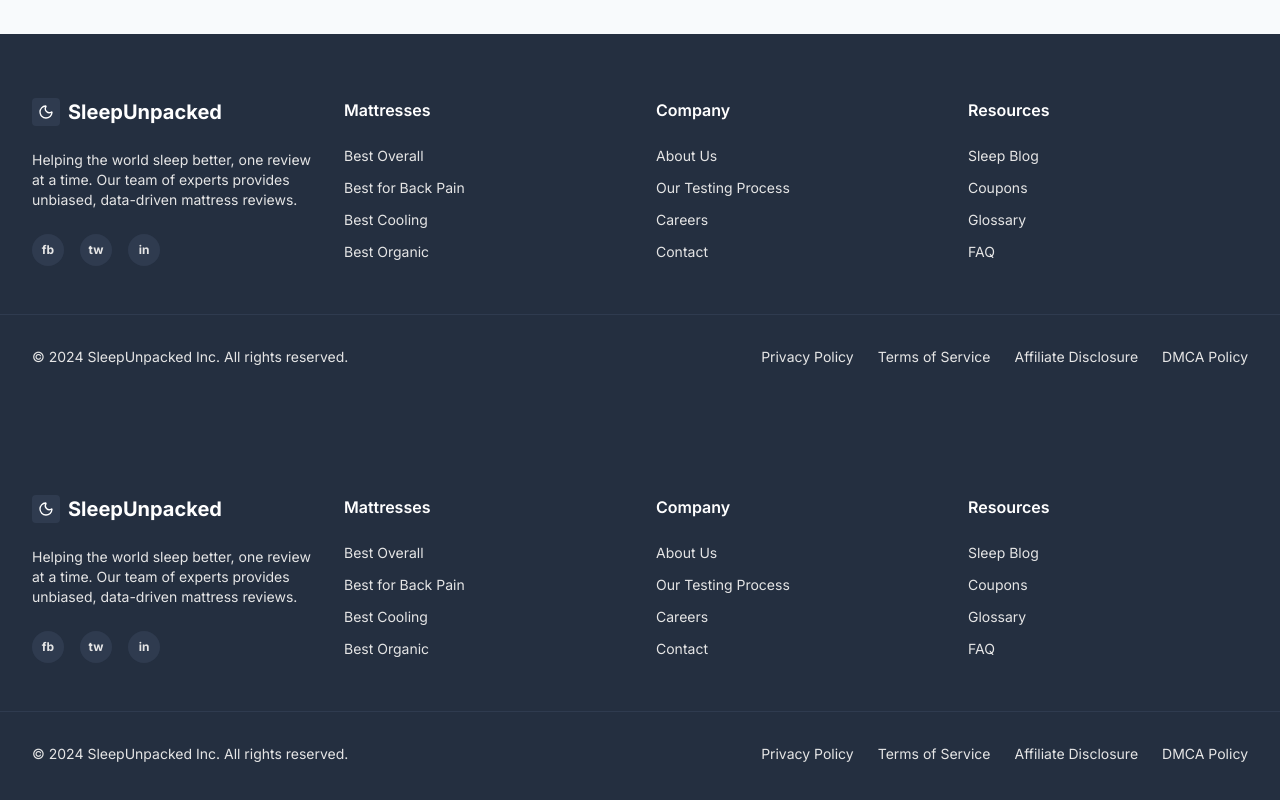
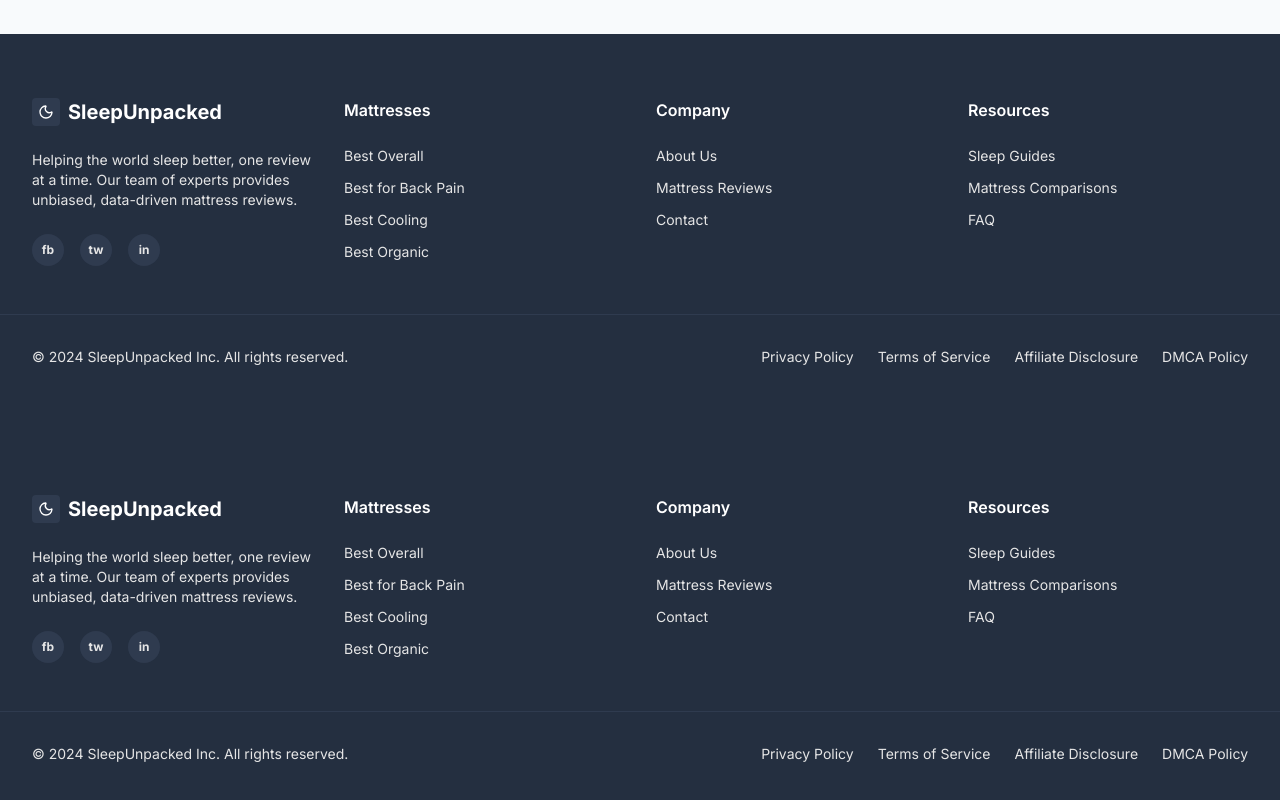
Before and after one commit to wyche128/sleep-unpacked, a Next.js app: page /faqs/memory-foam-vs-latex in a window 1280 px wide. Shown: the part 3442-4242 px from the top of the page. Built offline with nearby package versions, Linux system fonts and the light colour scheme.

Commit message:
Update footer links and policy page contact links

```diff
--- a/src/app/dmca-policy/page.jsx
+++ b/src/app/dmca-policy/page.jsx
@@ -1,5 +1,6 @@
 import React from 'react';
 import Header from '../../components/Header';
+import Link from 'next/link';
 
 export const metadata = {
     title: 'DMCA Policy | Sleep Unpacked',
@@ -32,7 +33,7 @@ export default function DmcaPolicyPage() {
                             Title 17 USC §512(f) provides civil damage penalties, including costs and attorney fees, against any person who knowingly and materially misrepresents certain information in a notification of infringement under 17 USC §512(c)(3).
                         </p>
                         <p>
-                            Send all takedown notices through our Contact page. Please send by email for prompt attention.
+                            Send all takedown notices through our <Link href="/about#contact" className="text-indigo-600 hover:underline">Contact page</Link>. Please send by email for prompt attention.
                         </p>
                         <p>
                             Please note that we may share the identity and information in any copyright infringement claim we receive with the alleged infringer. In submitting a claim, you understand accept and agree that your identity and claim may be communicated to the alleged infringer.
@@ -47,7 +48,7 @@ export default function DmcaPolicyPage() {
                             <li>A description of the material that has been taken down and the original location of the material before it was taken down.</li>
                             <li>A statement under penalty of perjury that you have a good faith belief that the material was removed or disabled as a result of mistake or misidentification of the material to be removed or disabled.</li>
                             <li>Your name, address, and telephone number, and a statement that you consent to the jurisdiction of the federal district court for the judicial district in which the address is located (or if you are outside of the United States, that you consent to jurisdiction of any judicial district in which the service provider may be found), and that the you will accept service of process from the person or company who provided the original infringement notification.</li>
-                            <li>Send your counter notice through our Contact page. Email is highly recommended.</li>
+                            <li>Send your counter notice through our <Link href="/about#contact" className="text-indigo-600 hover:underline">Contact page</Link>. Email is highly recommended.</li>
                         </ol>
 
                         <h2 className="text-2xl font-semibold text-jet-black mt-8 mb-4">Repeat Infringer Policy</h2>
--- a/src/app/privacy-policy/page.jsx
+++ b/src/app/privacy-policy/page.jsx
@@ -1,5 +1,6 @@
 import React from 'react';
 import Header from '../../components/Header';
+import Link from 'next/link';
 
 export const metadata = {
     title: 'Privacy Policy | Sleep Unpacked',
@@ -89,7 +90,7 @@ export default function PrivacyPolicyPage() {
 
                         <h2 className="text-2xl font-semibold text-jet-black mt-8 mb-4">Contacting Us</h2>
                         <p>
-                            If you have any questions about this Privacy Policy, the practices of this site, or your dealings with this site, please contact us at <a href="mailto:hello@sleepunpacked.com" className="text-indigo-600 hover:underline">hello@sleepunpacked.com</a> or on our contact form.
+                            If you have any questions about this Privacy Policy, the practices of this site, or your dealings with this site, please contact us at <a href="mailto:hello@sleepunpacked.com" className="text-indigo-600 hover:underline">hello@sleepunpacked.com</a> or on our <Link href="/about#contact" className="text-indigo-600 hover:underline">contact form</Link>.
                         </p>
                     </div>
                 </div>
--- a/src/app/terms-of-service/page.jsx
+++ b/src/app/terms-of-service/page.jsx
@@ -1,5 +1,6 @@
 import React from 'react';
 import Header from '../../components/Header';
+import Link from 'next/link';
 
 export const metadata = {
     title: 'Terms of Service | Sleep Unpacked',
@@ -59,7 +60,7 @@ export default function TermsOfServicePage() {
 
                         <h2 className="text-2xl font-semibold text-jet-black mt-8 mb-4">Contact Us</h2>
                         <p>
-                            If you have any questions about this Agreement, please contact us.
+                            If you have any questions about this Agreement, please <Link href="/about#contact" className="text-indigo-600 hover:underline">contact us</Link>.
                         </p>
                     </div>
                 </div>
--- a/src/components/Footer.jsx
+++ b/src/components/Footer.jsx
@@ -33,10 +33,10 @@ const Footer = () => {
                 <div>
                     <h4 className="text-white font-semibold mb-6">Mattresses</h4>
                     <ul className="space-y-3 text-sm text-alabaster-grey">
-                        <li><a href="#" className="hover:text-white transition">Best Overall</a></li>
-                        <li><a href="#" className="hover:text-white transition">Best for Back Pain</a></li>
-                        <li><a href="#" className="hover:text-white transition">Best Cooling</a></li>
-                        <li><a href="#" className="hover:text-white transition">Best Organic</a></li>
+                        <li><Link href="/top-picks/best-overall-mattress" className="hover:text-white transition">Best Overall</Link></li>
+                        <li><Link href="/top-picks/best-mattress-for-back-pain" className="hover:text-white transition">Best for Back Pain</Link></li>
+                        <li><Link href="/top-picks/best-cooling-mattress" className="hover:text-white transition">Best Cooling</Link></li>
+                        <li><Link href="/top-picks/best-organic-mattress" className="hover:text-white transition">Best Organic</Link></li>
                     </ul>
                 </div>
 
@@ -44,8 +44,7 @@ const Footer = () => {
                     <h4 className="text-white font-semibold mb-6">Company</h4>
                     <ul className="space-y-3 text-sm text-alabaster-grey">
                         <li><Link href="/about" className="hover:text-white transition">About Us</Link></li>
-                        <li><a href="#" className="hover:text-white transition">Our Testing Process</a></li>
-                        <li><a href="#" className="hover:text-white transition">Careers</a></li>
+                        <li><Link href="/mattress-reviews" className="hover:text-white transition">Mattress Reviews</Link></li>
                         <li><Link href="/about#contact" className="hover:text-white transition">Contact</Link></li>
                     </ul>
                 </div>
@@ -53,10 +52,9 @@ const Footer = () => {
                 <div>
                     <h4 className="text-white font-semibold mb-6">Resources</h4>
                     <ul className="space-y-3 text-sm text-alabaster-grey">
-                        <li><a href="#" className="hover:text-white transition">Sleep Blog</a></li>
-                        <li><a href="#" className="hover:text-white transition">Coupons</a></li>
-                        <li><a href="#" className="hover:text-white transition">Glossary</a></li>
-                        <li><a href="#" className="hover:text-white transition">FAQ</a></li>
+                        <li><Link href="/sleep-guides" className="hover:text-white transition">Sleep Guides</Link></li>
+                        <li><Link href="/comparisons" className="hover:text-white transition">Mattress Comparisons</Link></li>
+                        <li><Link href="/faqs" className="hover:text-white transition">FAQ</Link></li>
                     </ul>
                 </div>
             </div>
@@ -64,10 +62,10 @@ const Footer = () => {
             <div className="max-w-7xl mx-auto px-4 sm:px-6 lg:px-8 pt-8 border-t border-jet-black-800 flex flex-col md:flex-row justify-between items-center text-sm text-alabaster-grey">
                 <p>&copy; 2024 SleepUnpacked Inc. All rights reserved.</p>
                 <div className="flex gap-6 mt-4 md:mt-0">
-                    <a href="/privacy-policy" className="hover:text-white transition">Privacy Policy</a>
-                    <a href="/terms-of-service" className="hover:text-white transition">Terms of Service</a>
-                    <a href="/earnings" className="hover:text-white transition">Affiliate Disclosure</a>
-                    <a href="/dmca-policy" className="hover:text-white transition">DMCA Policy</a>
+                    <Link href="/privacy-policy" className="hover:text-white transition">Privacy Policy</Link>
+                    <Link href="/terms-of-service" className="hover:text-white transition">Terms of Service</Link>
+                    <Link href="/earnings" className="hover:text-white transition">Affiliate Disclosure</Link>
+                    <Link href="/dmca-policy" className="hover:text-white transition">DMCA Policy</Link>
                 </div>
             </div>
         </footer>
```
